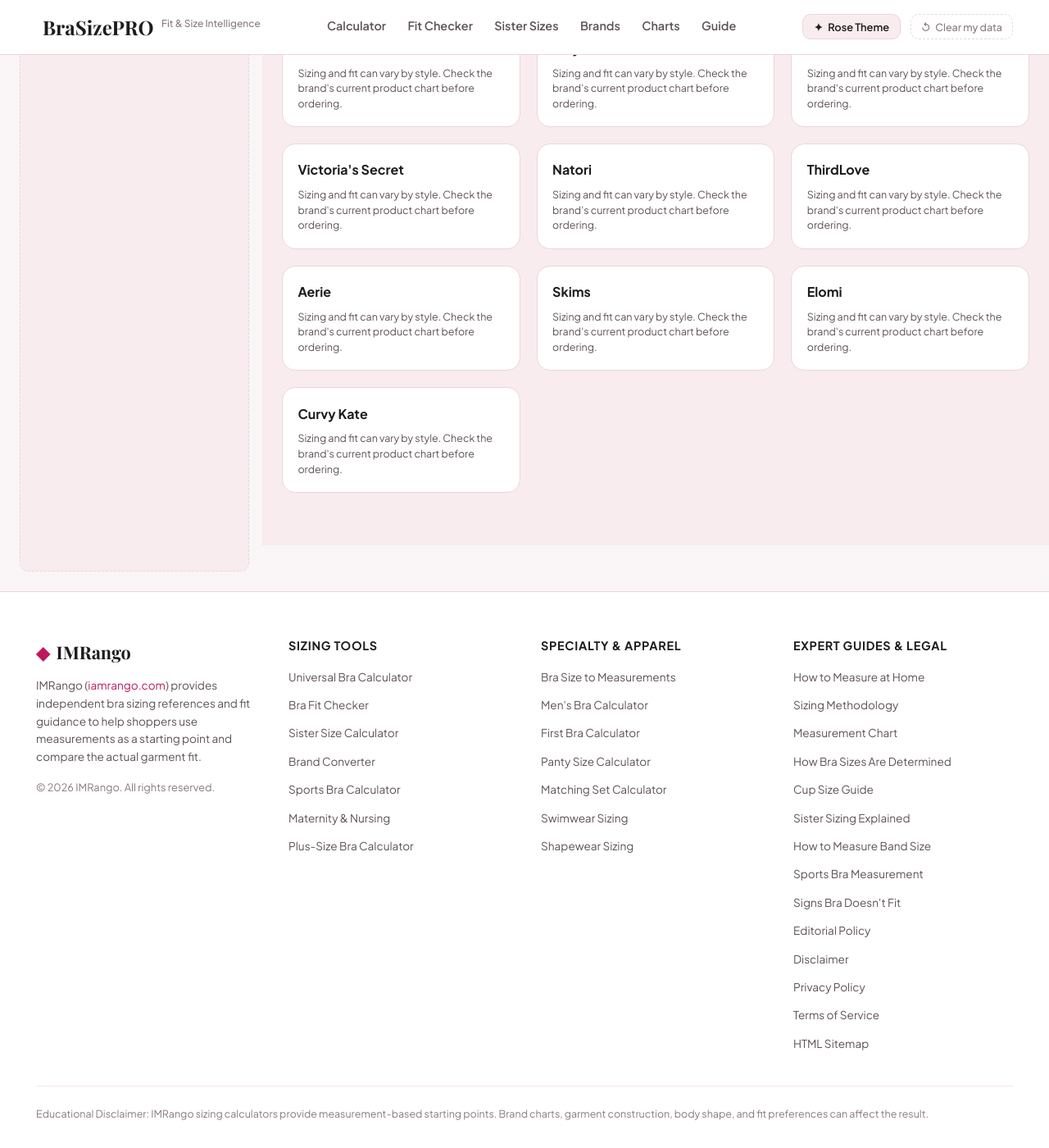
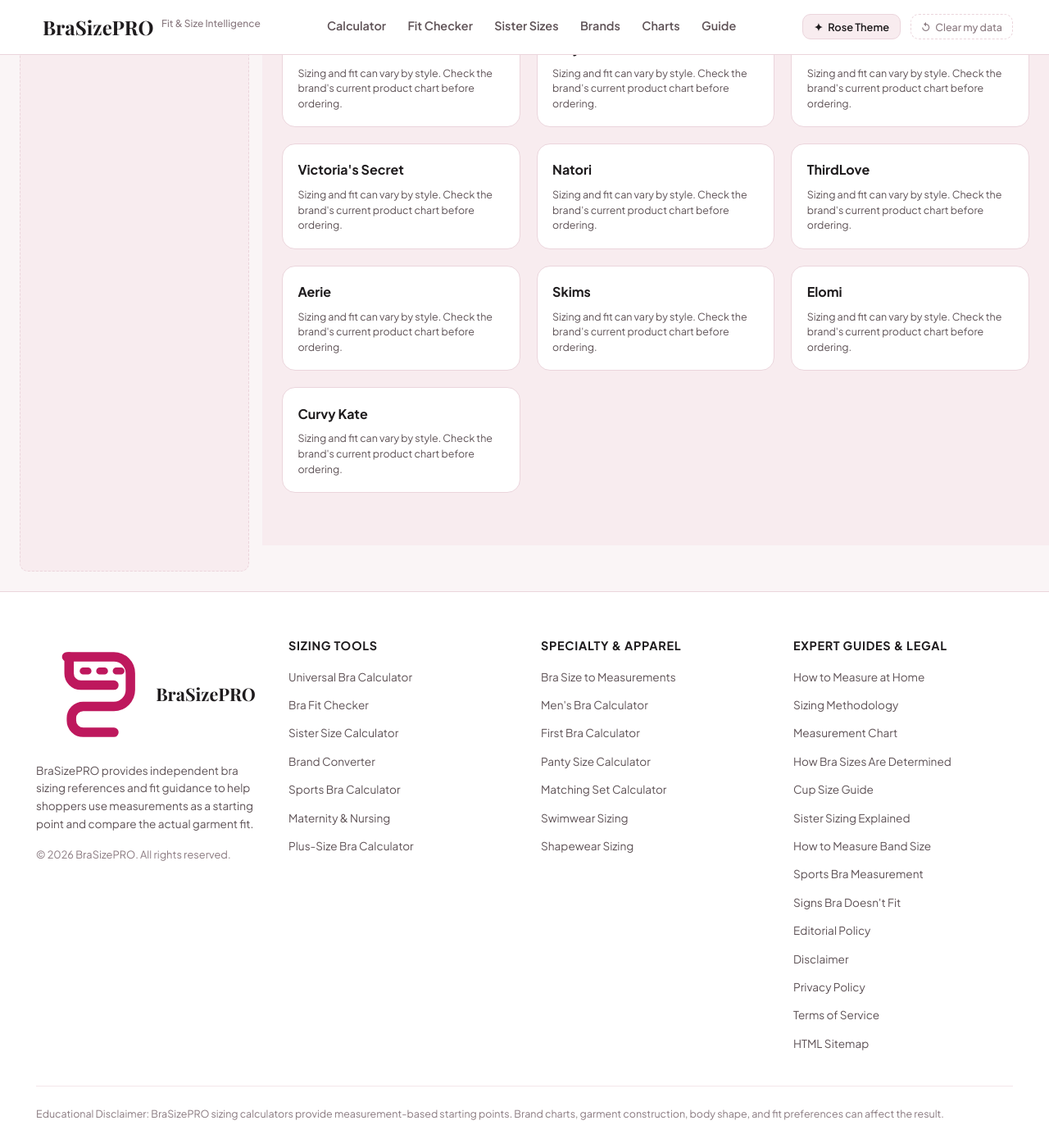
Before and after one commit to sharpedge74-cmyk/Bra-Size-Pro, a Jekyll site: the page built from index.html, in a window 1280 px wide and 1400 px high, scrolled down 3657 px. Shown: the whole window at 82% size. Built offline with Jekyll 4.4.1, drawn with Linux system fonts in a browser that asks for light colours; some web fonts are replaced.

Commit message:
Update BraSizePRO branding

```diff
--- a/_includes/components/footer.html
+++ b/_includes/components/footer.html
@@ -3,13 +3,17 @@
     <div class="footer-grid">
       <div class="footer-col brand-col">
         <div class="footer-brand">
-          <span class="footer-symbol">◆</span>
-          <span class="footer-brand-name">IMRango</span>
+          <svg class="footer-symbol" viewBox="0 0 48 48" aria-hidden="true" focusable="false">
+            <path d="M13 8h20a7 7 0 0 1 7 7v7a7 7 0 0 1-7 7H20a5 5 0 0 0-5 5v1a5 5 0 0 0 5 5h13" fill="none" stroke="currentColor" stroke-width="4" stroke-linecap="round"/>
+            <path d="M14 8v7a5 5 0 0 0 5 5h14" fill="none" stroke="currentColor" stroke-width="4" stroke-linecap="round"/>
+            <path d="M20 14h2M27 14h2M34 14h2" fill="none" stroke="currentColor" stroke-width="3" stroke-linecap="round"/>
+          </svg>
+          <span class="footer-brand-name">BraSizePRO</span>
         </div>
         <p class="footer-bio">
-          IMRango (<a href="https://iamrango.com">iamrango.com</a>) provides independent bra sizing references and fit guidance to help shoppers use measurements as a starting point and compare the actual garment fit.
+          BraSizePRO provides independent bra sizing references and fit guidance to help shoppers use measurements as a starting point and compare the actual garment fit.
         </p>
-        <p class="footer-copy">&copy; {{ site.time | date: '%Y' }} IMRango. All rights reserved.</p>
+        <p class="footer-copy">&copy; {{ site.time | date: '%Y' }} BraSizePRO. All rights reserved.</p>
       </div>
 
       <div class="footer-col">
@@ -61,7 +65,7 @@
 
     <div class="footer-bottom-bar">
       <p class="footer-disclaimer-note">
-        Educational Disclaimer: IMRango sizing calculators provide measurement-based starting points. Brand charts, garment construction, body shape, and fit preferences can affect the result.
+        Educational Disclaimer: BraSizePRO sizing calculators provide measurement-based starting points. Brand charts, garment construction, body shape, and fit preferences can affect the result.
       </p>
     </div>
   </div>
```
